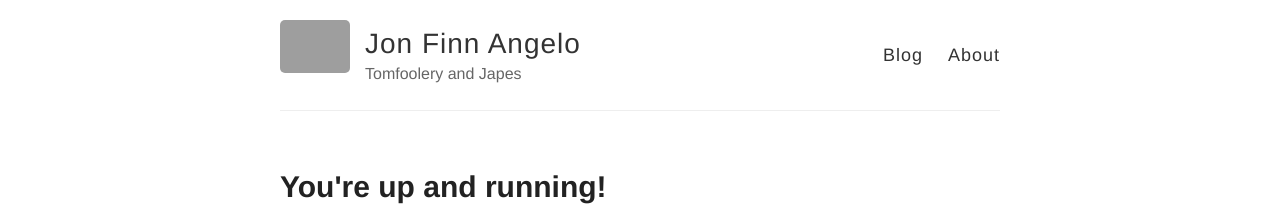
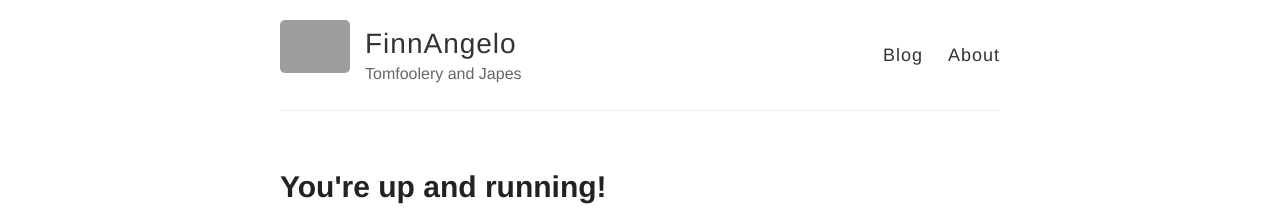
Before and after one commit to FinnAngelo/FinnAngelo.github.io, a Jekyll site: the page built from index.html, in a window 1280 px wide. Shown: the top 222 px of the page. Built offline with Jekyll 4.4.1, drawn with Linux system fonts in a browser that asks for light colours; Markdown is read by kramdown in place of the engine named in the settings; grey boxes are pictures that could not be loaded.

Commit message:
Updated _config.yml

```diff
--- a/_config.yml
+++ b/_config.yml
@@ -3,7 +3,7 @@
 #
 
 # Name of your site (displayed in the header)
-name: Jon Finn Angelo
+name: FinnAngelo
 
 # Short bio or description (displayed in the header)
 description: Tomfoolery and Japes
```
